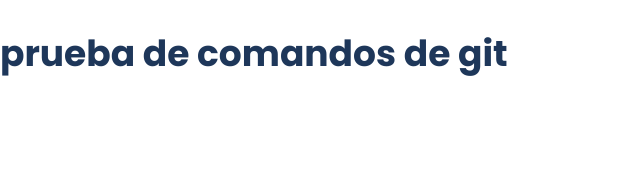
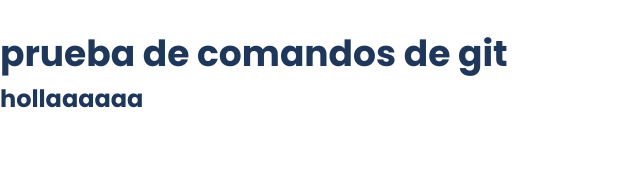
Before and after one commit to KxD547/smart-parents, a PHP site: page / in a window 1280 px wide. Shown: the part 615-800 px from the top of the page, without its empty margins (0-640 px from the left). Run offline with PHP 8.4, Linux system fonts and the light colour scheme.

Commit message:
pruebaaa 22

```diff
--- a/index.php
+++ b/index.php
@@ -35,5 +35,6 @@ if (isset($_SESSION['id_usuario'])) {
         <img class="id_card" src="assets/img/id_card.svg" alt="ilustracion de tarjeta"> <!-- Imagen de ilustrativa -->
     </main>
     <h1>prueba de comandos de git</h1>
+    <h2>hollaaaaaa</h2>
 </body>
 </html>
```
